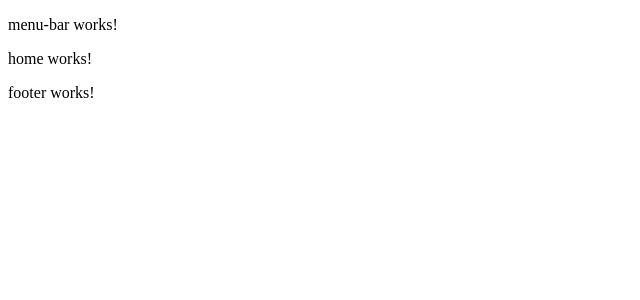
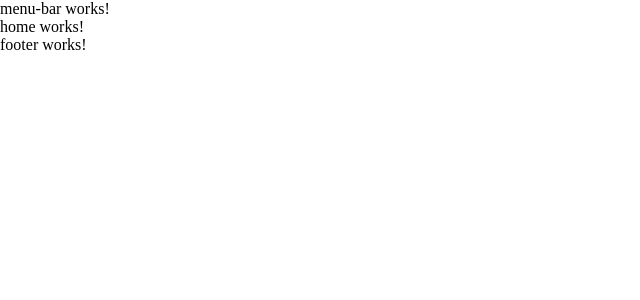
Before and after one commit to viannaingrid/playstation-store, an Angular app: page / in a window 1280 px wide. Shown: the top 300 px of the page, without its empty margins (0-640 px from the left). Built offline with nearby package versions, Linux system fonts and the light colour scheme.

Commit message:
:lipstick: config global style

```diff
--- a/src/styles.scss
+++ b/src/styles.scss
@@ -1 +1,7 @@
 /* You can add global styles to this file, and also import other style files */
+* {
+	padding: 0;
+	margin: 0;
+	border: 0;
+	box-sizing: border-box;
+}
```
